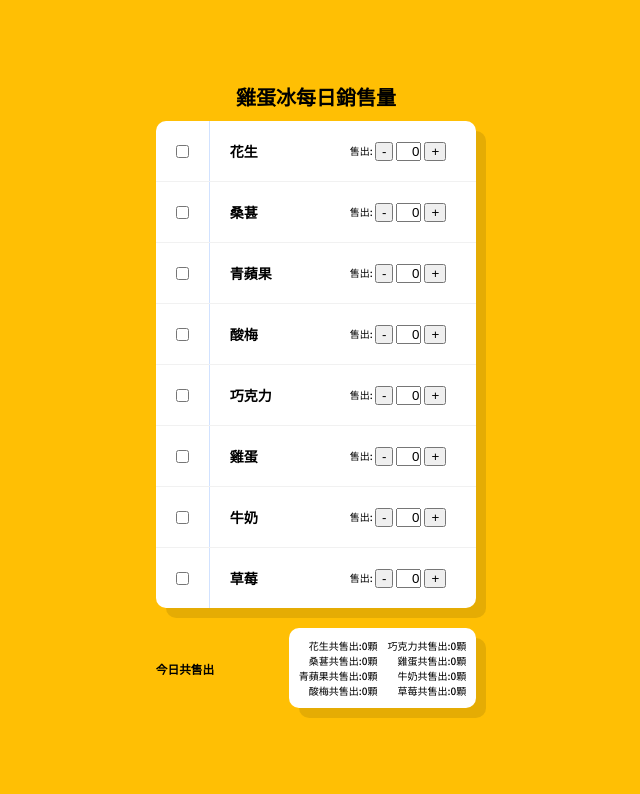
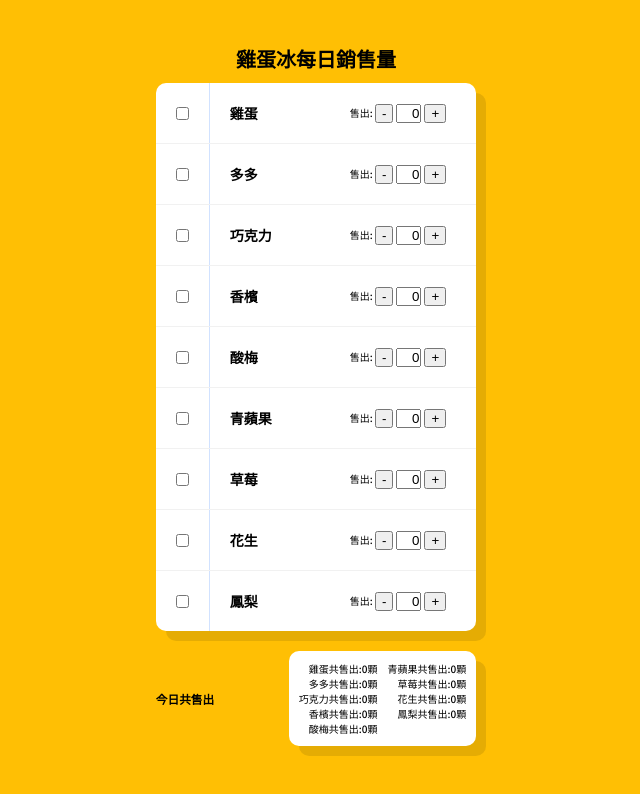
Before and after one commit to orangelime/orangelime.github.io, a plain HTML site: page index.html in a window 1280 px wide. Shown: the whole page, without its empty margins (324-964 px from the left). Drawn offline with nearby package versions, Linux system fonts and the light colour scheme.

Commit message:
update flavor

```diff
--- a/index.html
+++ b/index.html
@@ -50,45 +50,49 @@
             iceFlavor:[
                 {
                     id:1,
+                    flavor:'雞蛋',
+                    count:0
+                },
+                {
+                    id:2,
+                    flavor:'多多',
+                    count:0
+                },
+                {
+                    id:3,
+                    flavor:'巧克力',
+                    count:0
+                },
+                {
+                    id:4,
+                    flavor:'香檳',
+                    count:0
+                },
+                {
+                    id:5,
+                    flavor:'酸梅',
+                    count:0
+                },
+                {
+                    id:6,
+                    flavor:'青蘋果',
+                    count:0
+                },
+                {
+                    id:7,
+                    flavor:'草莓',
+                    count:0
+                },
+                {
+                    id:8,
                     flavor:'花生',
                     count:0
                 },
                 {
-                    id:2,
-                    flavor:'桑葚',
+                    id:8,
+                    flavor:'鳳梨',
                     count:0
-                },
-                {
-                    id:3,
-                    flavor:'青蘋果',
-                    count:0
-                },
-                {
-                    id:4,
-                    flavor:'酸梅',
-                    count:0
-                },
-                {
-                    id:5,
-                    flavor:'巧克力',
-                    count:0
-                },
-                {
-                    id:6,
-                    flavor:'雞蛋',
-                    count:0
-                },
-                {
-                    id:7,
-                    flavor:'牛奶',
-                    count:0
-                },
-                {
-                    id:8,
-                    flavor:'草莓',
-                    count:0
-                },
-
+                }
             ]
         },
         methods:{
```
